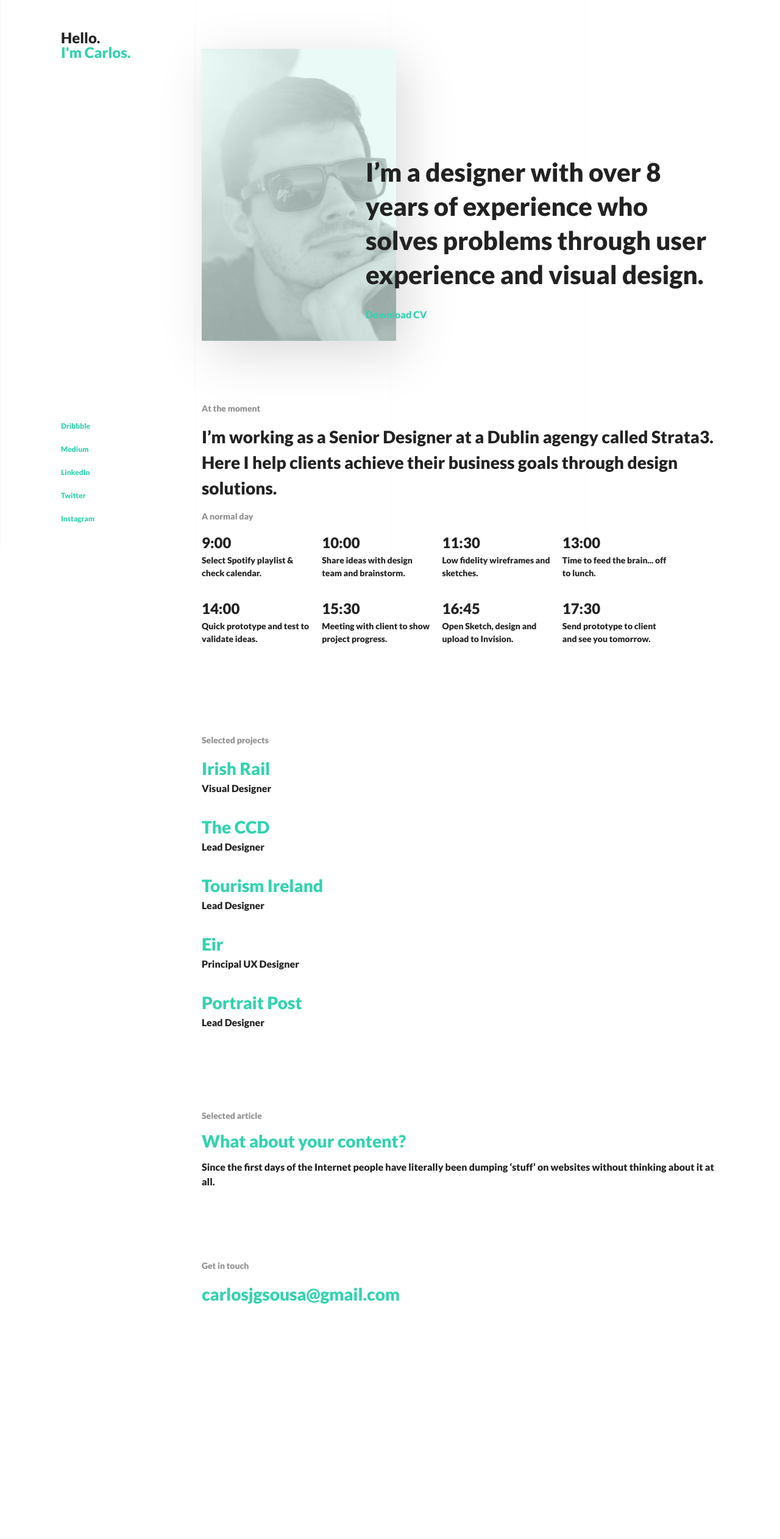
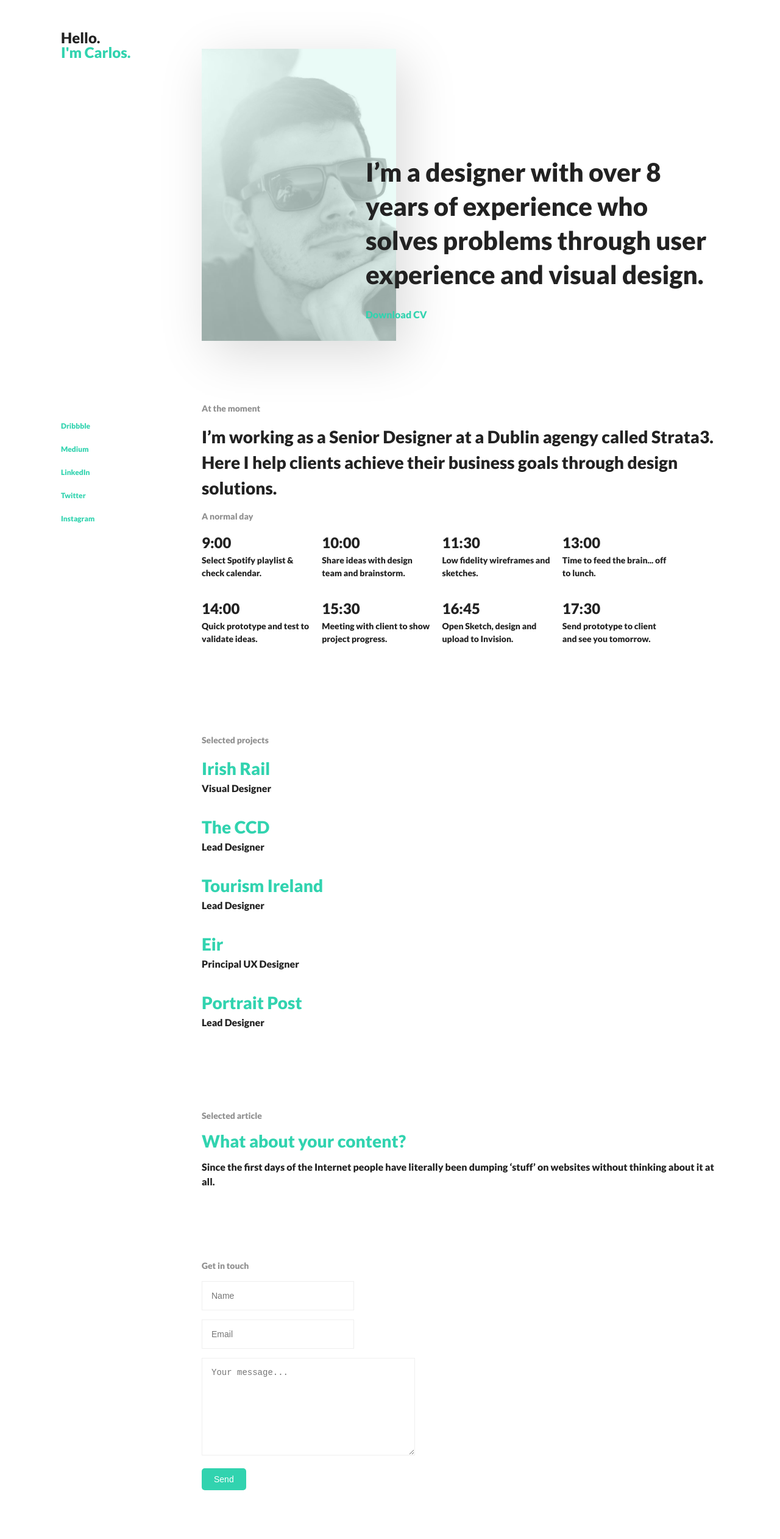
Before and after one commit to carlosjgsousa/carlosjgsousa.github.io, a Jekyll site: the page built from index.html, in a window 1280 px wide. Shown: the whole page at 61% size. Built offline with Jekyll 4.4.1, drawn with Linux system fonts in a browser that asks for light colours; nearby versions of some CDN libraries; before the commit the page ends 2223 px from its top, so only the background shows below that.

Commit message:
adding contact form

```diff
--- a/_layouts/default.html
+++ b/_layouts/default.html
@@ -4,12 +4,6 @@
   {% include head.html %}
 
   <body>
-  <div class="bg">
-    <div class="col"></div>
-    <div class="col"></div>
-    <div class="col"></div>
-    <div class="col"></div>
-  </div>
 
     {% include header.html %}
 
--- a/_sass/_layout.scss
+++ b/_sass/_layout.scss
@@ -76,9 +76,18 @@
 .post-list {
     margin-left: 0;
     list-style: none;
+    /*display: flex;*/
+    /*flex-wrap: wrap;*/
 
     > li {
         margin-bottom: $spacing-unit;
+        width: 33.3%;
+        @include media-query($on-laptop) {
+            width: 50%;
+        }
+        @include media-query($on-palm) {
+            width: 100%;
+        }
     }
 }
 
@@ -122,6 +131,10 @@
      line-height: initial;
   }
 }
+.profile p span {
+
+}
+
 .profile p a {
   font-size: 16px;
   transition: all .3s ease-in-out;
@@ -207,18 +220,49 @@
   margin-left: 2px;
 }
 
-.contact .contact-link {
-  font-size: 28px;
-  display: inline-block;
-  transition: all .2s ease-in-out;
-  @include media-query($on-palm) {
-    font-size: 24px;
+.contact form {
+  input[type="text"],
+  input[type="email"],
+  textarea {
+      font-size: 14px;
+      border: 1px solid #efefef;
+      padding: 15px;
+      outline: none;
+      width: 250px;
+      box-sizing: border-box;
+      @include media-query($on-palm) {
+          width: 100%;
+      }
   }
-}
-.contact .contact-link:hover {
-  margin-left: 2px;
-  @include media-query($on-palm) {
-    margin-left: 0;
+  textarea {
+      resize: vertical;
+      width: 350px;
+      @include media-query($on-palm) {
+          width: 100%;
+      }
+  }
+  input[type="submit"] {
+      border: none;
+      padding: 10px 20px;
+      color: #FFF;
+      border-radius: 5px;
+      font-size: 14px;
+      cursor: pointer;
+      &:hover {
+          transform: scale(1.05);
+      }
+  }
+  input[type="submit"].red {
+    background:#FF7458;
+  }
+  input[type="submit"].blue {
+    background:#2246D8;
+  }
+  input[type="submit"].green {
+    background:#31D3AF;
+  }
+  input[type="submit"].yellow {
+    background:#FFC662;
   }
 }
 
@@ -277,18 +321,3 @@
         }
     }
 }
-
-.bg {
-  display: flex;
-  position: fixed;
-  height: 100%;
-  width: 100%;
-  z-index: -1;
-  @include media-query($on-palm) {
-      display: none;
-  }
-}
-.col {
-  width: 25%;
-  border-left: 1px solid #F9F9F9;
-}
--- a/index.html
+++ b/index.html
@@ -105,6 +105,14 @@ layout: default
   </div>
   <div class="contact spacer">
     <h3 class="title-tag">Get in touch</h3>
+    <!--
     <a class="contact-link color-change" href="mailto:carlosjgsousa@gmail.com?subject=Hi Carlos!">carlosjgsousa@gmail.com</a>
+    -->
+    <form action='https://www.getform.org/f/96bd8a7a-df85-4a6f-a3da-a4df9951bd8a' method="POST">
+        <p><input type="text" name="name" placeholder="Name"></p>
+        <p><input type="email" name="email" placeholder="Email"></p>
+        <p><textarea placeholder="Your message..." name="message" rows="8" cols="40"></textarea></p>
+        <input class="color-change" type="submit" value="Send">
+    </form>
   </div>
 </div>
```
